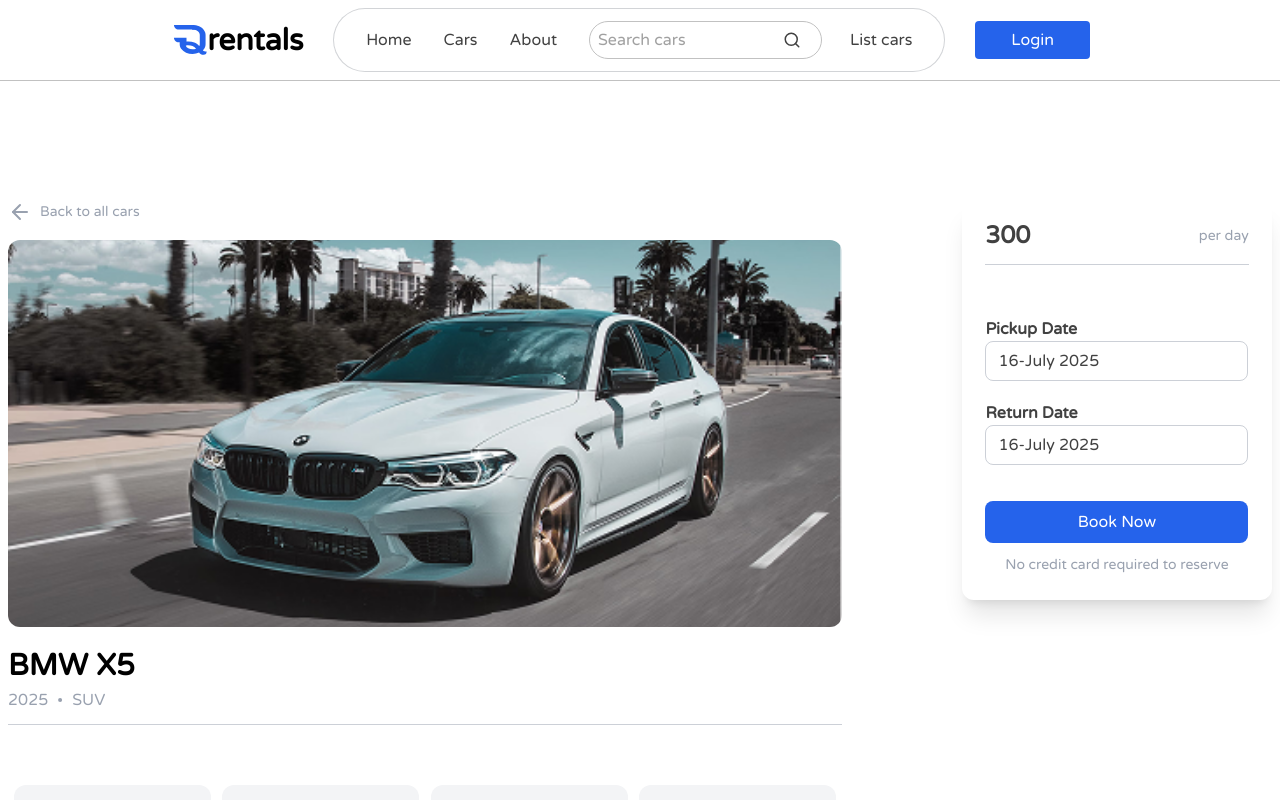
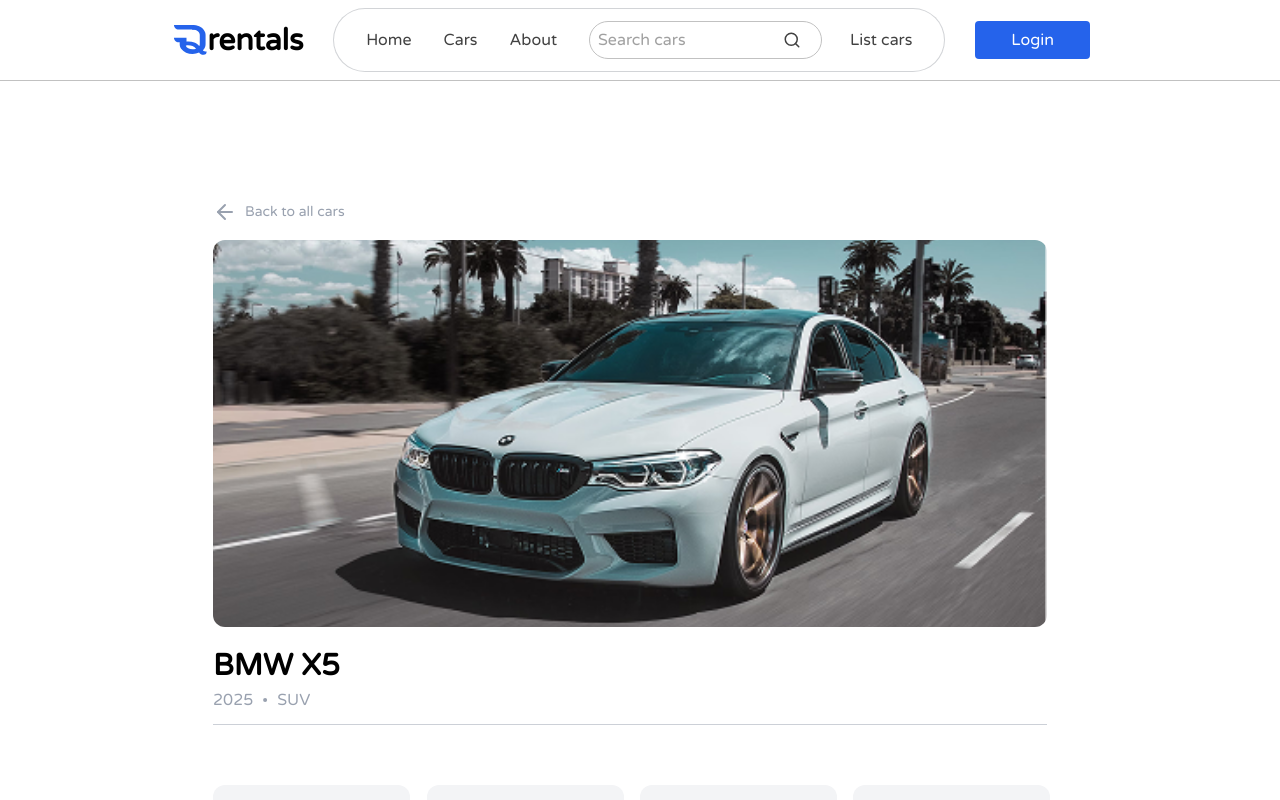
Before and after one commit to Forsaken324/siwes-web-app, a React (Vite) app in the folder client/: page /car-details/67ff5bc069c03d4e45f30b77 in a window 1280 px wide. Shown: the top 800 px of the page. Built offline with nearby package versions, Linux system fonts and the light colour scheme.

Commit message:
finish car details page

```diff
--- a/client/package.json
+++ b/client/package.json
@@ -11,8 +11,10 @@
   },
   "dependencies": {
     "@tailwindcss/vite": "^4.1.11",
+    "date-fns": "^4.1.0",
     "lucide-react": "^0.525.0",
     "react": "^19.1.0",
+    "react-datepicker": "^8.4.0",
     "react-dom": "^19.1.0",
     "react-hot-toast": "^2.5.2",
     "react-router-dom": "^7.6.3",
--- a/client/src/components/Footer.tsx
+++ b/client/src/components/Footer.tsx
@@ -84,7 +84,7 @@
         </div>
       </div>
       <div className="flex justify-center items-center">
-        <hr className="text-gray-400/50 md:w-[85%] xl:w-[62%]" />
+        <hr className="text-gray-400/50 w-[100%] md:w-[85%] xl:w-[62%]" />
       </div>
       <div className="text-gray-400 flex justify-evenly ml-2 mr-2">
         <p>&copy; {date.getFullYear()} Qrental. All rights reserved.</p>
--- a/client/src/pages/CarDetails.tsx
+++ b/client/src/pages/CarDetails.tsx
@@ -4,7 +4,11 @@
 import type { CarPayload } from "../interfaces/interfaces";
 import Loading from "../common/animations/Loading";
 import { ArrowLeft, Dot } from "lucide-react";
-import { toDateString } from "../lib/toDateString";
+// import { toDateString } from "../lib/toDateString";
+import DatePicker from "react-datepicker";
+
+// date picker css
+import "react-datepicker/dist/react-datepicker.css";
 
 const CarDetails = () => {
   const { carId } = useParams();
@@ -13,20 +17,8 @@
   const currency = import.meta.env.VITE_CURRENCY;
 
   const date = new Date();
-
-  const [pickupDate, setPickupDate] = useState<string>(
-    date.toISOString().split("T")[0]
-  ); // yyyy-mm-dd
-  const [returnDate, setReturnDate] = useState<string>(
-    date.toISOString().split("T")[0]
-  )
-
-  const [pickupDateString, setPickupDateString] = useState<string>(
-    toDateString(new Date(pickupDate))
-  );
-  const [returnDateString, setReturnDateString] = useState<string>(
-    toDateString(new Date(returnDate))
-  );
+  const [pickupDate, setPickupDate] = useState(date);
+  const [returnDate, setReturnDate] = useState(date);
 
   const getCar = async (carId: string) => {
     const fetchedCar = dummyCarData.find((car) => car._id === carId);
@@ -46,24 +38,13 @@
     }
   }, [car?.image]);
 
-  const pickupRef = useRef<HTMLInputElement>(null);
-  const returnRef = useRef<HTMLInputElement>(null);
-
-  const openCalendar = (ref: React.RefObject<HTMLInputElement>) => {
-    ref.current?.showPicker?.(); // open native picker if supported
-  };
-
-  useEffect(() => {
-    setPickupDateString(toDateString(new Date(pickupDate)));
-    setReturnDateString(toDateString(new Date(returnDate)));
-  }, [pickupDate, returnDate]);
-
   const handleSubmit = (e: any) => {
     e.preventDefault();
   };
 
+
   return (
-    <div className="flex flex-wrap justify-center gap-30 mt-50">
+    <div className="flex flex-wrap justify-start ml-5 mr-5 md:ml-10 lg:ml-20 xl:ml-0 xl:justify-center gap-30 mt-50">
       {car ? (
         <>
           <div className="w-[833.94px]">
@@ -71,7 +52,7 @@
               <ArrowLeft /> <Link to={"/car-search"}>Back to all cars</Link>
             </div>
             <div>
-              <div className="h-[387px] rounded-xl" ref={carImgRef}></div>
+              <div className="h-[387px] w-auto rounded-xl" ref={carImgRef}></div>
               <h2 className="text-black font-bold text-[30px] mt-4">
                 {car.brand} {car.model}
               </h2>
@@ -81,8 +62,8 @@
                 {car.category}
               </p>
               <hr className="mt-3 text-gray-400/50" />
-              <div className="flex justify-around mt-15">
-                <div className="flex items-center justify-center flex flex-col w-[197px] h-[80px] bg-v-light-gray rounded-xl">
+              <div className="grid grid-cols-2 sm:grid-cols-3 md:grid-cols-4 gap-5 mt-15">
+                <div className="flex items-center justify-center flex flex-col lg:w-[197px] h-[80px] bg-v-light-gray rounded-xl">
                   <img
                     src={assets.users_icon}
                     alt="seating-capacity"
@@ -93,7 +74,7 @@
                     {car.seating_capacity > 1 ? "seats" : "seat"}
                   </p>
                 </div>
-                <div className="flex items-center justify-center flex flex-col w-[197px] h-[80px] bg-v-light-gray rounded-xl">
+                <div className="flex items-center justify-center flex flex-col lg:w-[197px] h-[80px] bg-v-light-gray rounded-xl">
                   <img
                     src={assets.fuel_icon}
                     alt="fuel-type"
@@ -101,7 +82,7 @@
                   />
                   <p className="font-bold">{car.fuel_type}</p>
                 </div>
-                <div className="flex items-center justify-center flex flex-col w-[197px] h-[80px] bg-v-light-gray rounded-xl">
+                <div className="flex items-center justify-center flex flex-col lg:w-[197px] h-[80px] bg-v-light-gray rounded-xl">
                   <img
                     src={assets.carIcon}
                     alt="transmission"
@@ -109,7 +90,7 @@
                   />
                   <p className="font-bold">{car.transmission}</p>
                 </div>
-                <div className="flex items-center justify-center flex flex-col w-[197px] h-[80px] bg-v-light-gray rounded-xl">
+                <div className="flex items-center justify-center flex flex-col lg:w-[197px] h-[80px] bg-v-light-gray rounded-xl">
                   <img
                     src={assets.location_icon}
                     alt="location"
@@ -126,15 +107,15 @@
                 <h3 className="font-bold text-[19.53px] mb-5">Features</h3>
                 <div className="flex gap-2">
                   <div className="flex flex-col gap-3">
-                    {car.features.slice(0, 2).map((feature) => (
-                      <p className="flex items-start gap-2">
+                    {car.features.slice(0, 2).map((feature, index) => (
+                      <p key={index} className="flex items-start gap-2">
                         <img src={assets.check_icon} alt="tic-icon" /> {feature}
                       </p>
                     ))}
                   </div>
                   <div className="flex flex-col gap-3">
-                    {car.features.slice(2).map((feature) => (
-                      <p className="flex items-start gap-2">
+                    {car.features.slice(2).map((feature, index) => (
+                      <p key={index} className="flex items-start gap-2">
                         <img src={assets.check_icon} alt="tic-icon" /> {feature}
                       </p>
                     ))}
@@ -152,32 +133,12 @@
               <p className="text-sm text-gray-400">per day</p>
             </div>
             <hr className="text-gray-400/50 w-[85%]  mb-13" />
-            <form onSubmit={handleSubmit}>
-              <label htmlFor="pickup-date" className="font-bold">
-                Pickup Date
-              </label>
-              <br />
-              <input
-                type="date"
-                className="pickup-date hidden"
-                id="pickup-date"
-                ref={pickupRef}
-                onChange={(e) => setPickupDate(e.target.value)}
-              />
-              <div className="flex items-center w-[263px] h-[40px] border border-gray-400/50 rounded rounded-lg mb-5 pl-3" onClick={() => openCalendar(pickupRef)}>{pickupDateString}</div>
-              <label htmlFor="return-date" className="font-bold">
-                Return Date
-              </label>
-              <br />
-              <input
-                type="date"
-                className="return-date hidden"
-                id="return-date"
-                ref={returnRef}
-                onChange={(e) => setReturnDate(e.target.value)}
-              />
-              <div className="flex items-center w-[263px] h-[40px] border border-gray-400/50 rounded rounded-lg mb-9 pl-3" onClick={() => openCalendar(returnRef)}>{returnDateString}</div>
-              <button className="bg-primary text-white w-[263px] h-[42px] rounded-lg">
+            <form onSubmit={handleSubmit} className="flex flex-col justify-center">
+              <label htmlFor="" className="font-bold">Pickup Date</label>
+              <DatePicker className="flex items-center w-[263px] h-[40px] border border-gray-400/50 rounded rounded-lg mb-5 pl-3" selected={pickupDate} onChange={(date) => setPickupDate(date)} />
+              <label htmlFor="" className="font-bold">Return Date</label>
+              <DatePicker className="flex items-center w-[263px] h-[40px] border border-gray-400/50 rounded rounded-lg mb-9 pl-3" selected={returnDate} onChange={(date) => setReturnDate(date)} />
+              <button type="submit" className="bg-primary text-white w-[263px] h-[42px] rounded-lg hover:bg-primary-light duration-500 trasition">
                 Book Now
               </button>
             </form>
@@ -198,3 +159,6 @@
 // the disciple whom he loved was standing there, they cast lots among themselves for his garment.
 // he said to the his mother, woman, here is your son, and to the disciple, here is your mother. Who was this disciple.
 // that was the disciple that took mary the mother of Jesus into his house. Do not hold on to me, for I have not yet ascended to my father.
+
+
+// peter, james , john, thomas, matthew
```
Also changed, not shown: 2 other files (tests, documents, lock files or other folders).
